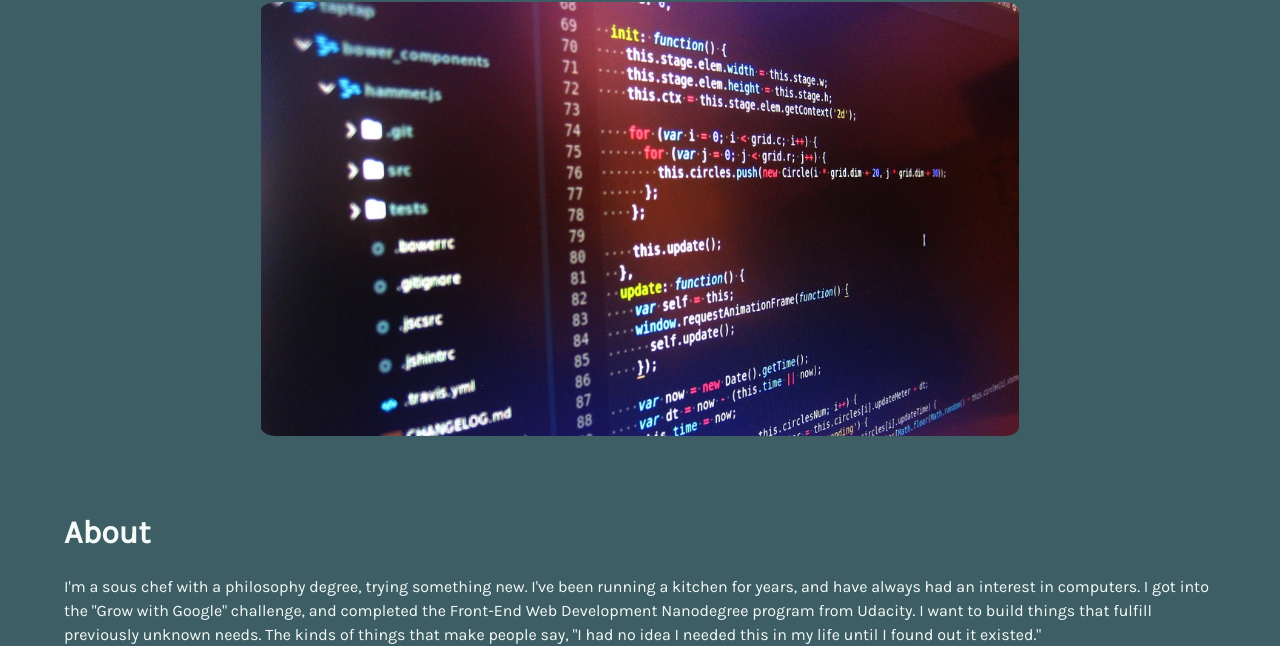
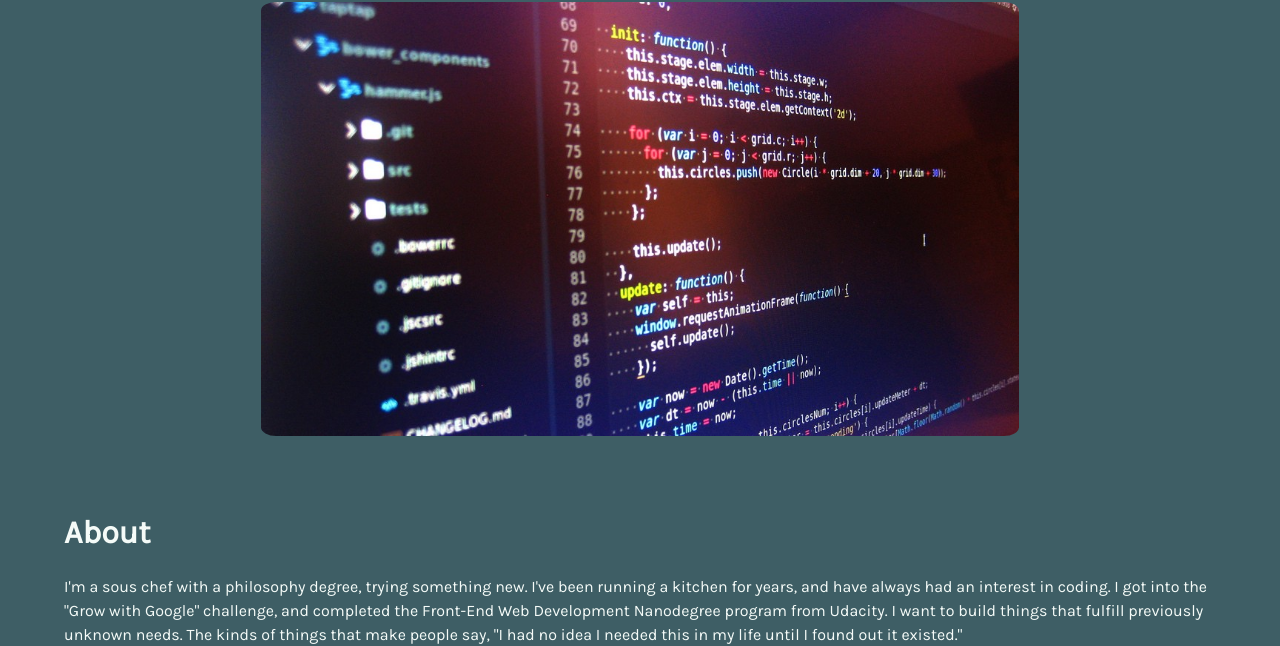
Before and after one commit to Zestymcspicy/Zestymcspicy.github.io, a website: page index.html in a window 1280 px wide. Shown: the part 306-952 px from the top of the page. Drawn offline with Linux system fonts and the light colour scheme; a web font is replaced by a local one.

Commit message:
frogger updated

```diff
--- a/index.html
+++ b/index.html
@@ -59,7 +59,7 @@
         <h1 class="title is-3">About</h1>
           <p>I'm a sous chef with a philosophy degree, trying something new. I've
               been running a kitchen for years, and have always had an interest in
-              computers. I got into the "Grow with Google" challenge, and completed
+              coding. I got into the "Grow with Google" challenge, and completed
               the Front-End Web Development Nanodegree program from Udacity.  I
               want to build things that fulfill previously unknown needs.  The
               kinds of things that make people say, "I had no idea I needed this
@@ -101,9 +101,18 @@
           </div>
         </div>
       </div>
+
+
       <!-- <div id="projects" class="section">
         <div class="container">
           <h1 class="title is-3">Under Construction</h1>
+          <h2 class="subtitle is-5">Stuff I'm playing with...</h2>
+          <div class="tile is-parent is-4">
+          <a class="does-transform project tile is-child is-11" href="http://halbeckerman.net/">
+            <img src="images/halculator-image.png" alt="Halcuator"/>
+            <span class="project-text">A mockup of the iOS calculator built with ReactJS</span>
+          </a>
+        </div>
         </div>
       </div> -->
 
```
Also changed, not shown: images/halculator-image.PNG (added).
